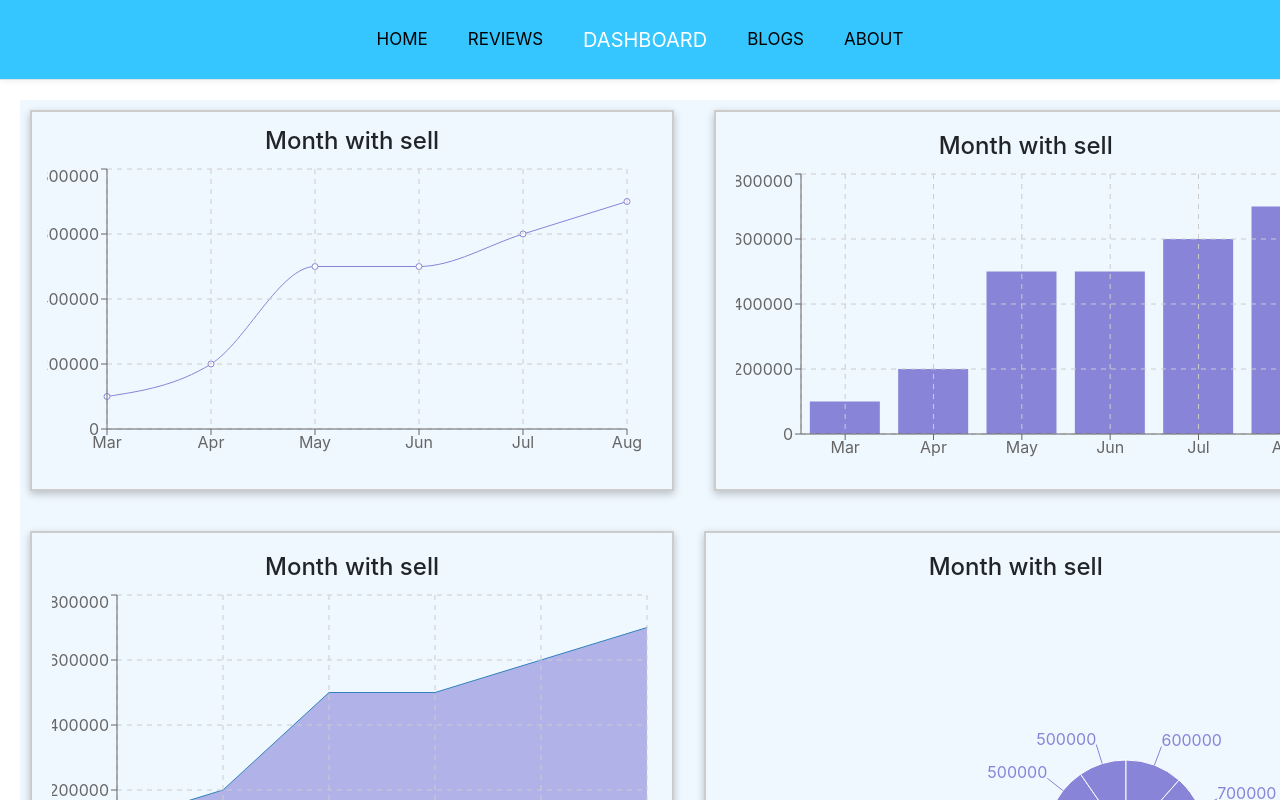
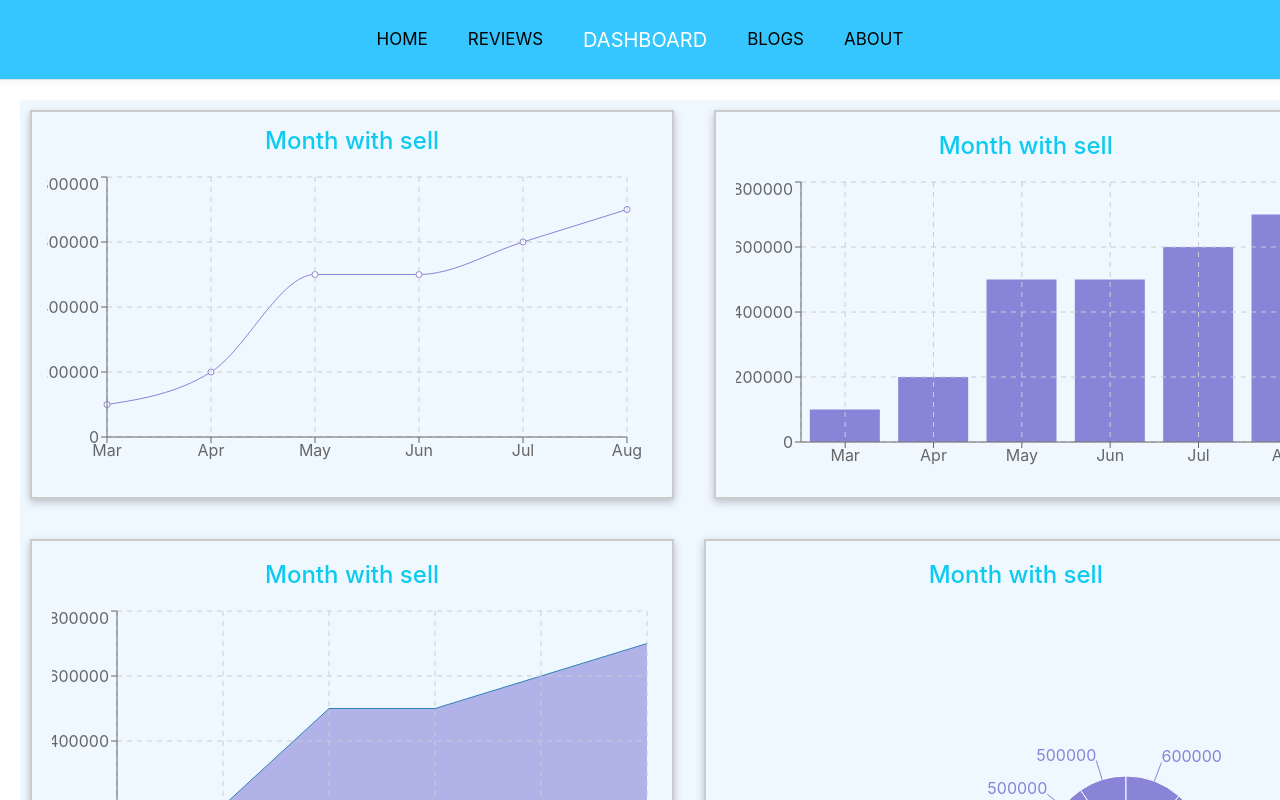
Before and after one commit to sagordevnath/react-analysis, a React (Create React App) app: page /dashboard in a window 1280 px wide. Shown: the top 800 px of the page. Built offline with nearby package versions, Linux system fonts and the light colour scheme.

Commit message:
final commit

```diff
--- a/src/components/MyAreaChart/MyAreaChart.js
+++ b/src/components/MyAreaChart/MyAreaChart.js
@@ -44,7 +44,7 @@ const data = [
 const MyAreaChart = () => {
   return (
     <div className="area-chart">
-      <h4 className="text-center">Month with sell</h4>
+      <h4 className="text-center mb-3 text-info">Month with sell</h4>
       <AreaChart width={600} height={300} data={data}>
         <Area dataKey="investment" fill="#8884d8" />
         <XAxis dataKey="month" />
--- a/src/components/MyBarChart/MyBarChart.js
+++ b/src/components/MyBarChart/MyBarChart.js
@@ -44,7 +44,7 @@ const data = [
 const MyBarChart = () => {
   return (
     <div className="bar-chart">
-      <h4 className="text-center">Month with sell</h4>
+      <h4 className="text-center mb-3 text-info">Month with sell</h4>
       <BarChart width={600} height={300} data={data}>
         <Bar dataKey="investment" fill="#8884d8" />
         <CartesianGrid stroke="#ccc" strokeDasharray="5 5" />
--- a/src/components/MyLineChart/MyLineChart.js
+++ b/src/components/MyLineChart/MyLineChart.js
@@ -51,7 +51,7 @@ const data = [
 const MyLineChart = () => {
   return (
     <div className="line-chart">
-      <h4 className="text-center">Month with sell</h4>
+      <h4 className="text-center mb-3 text-info">Month with sell</h4>
       <LineChart
         width={600}
         height={300}
--- a/src/components/MyPieChart/MyPieChart.js
+++ b/src/components/MyPieChart/MyPieChart.js
@@ -44,7 +44,7 @@ const data = [
 const MyPieChart = () => {
   return (
     <div className="pie-chart">
-      <h4 className="text-center">Month with sell</h4>
+      <h4 className="text-center mb-3 text-info">Month with sell</h4>
       <PieChart width={800} height={500}>
         <Pie
           dataKey="investment"
```
